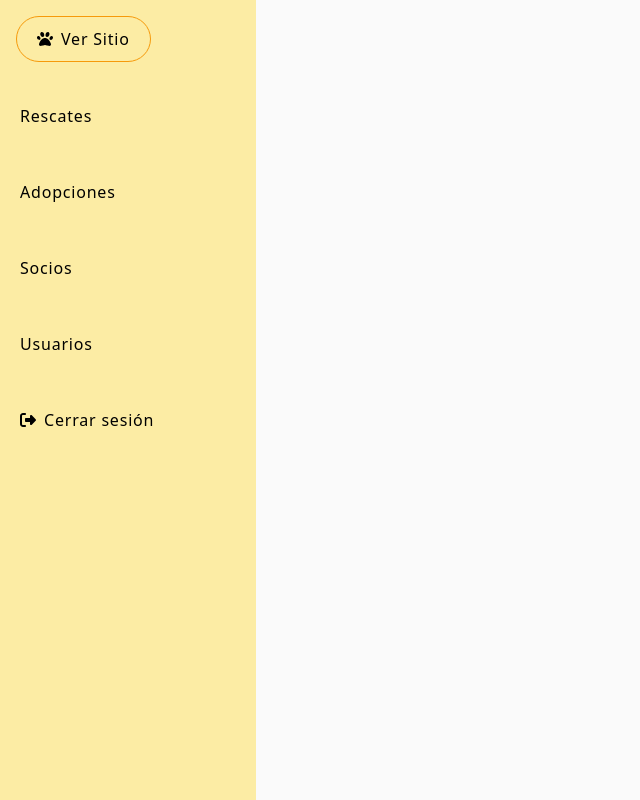
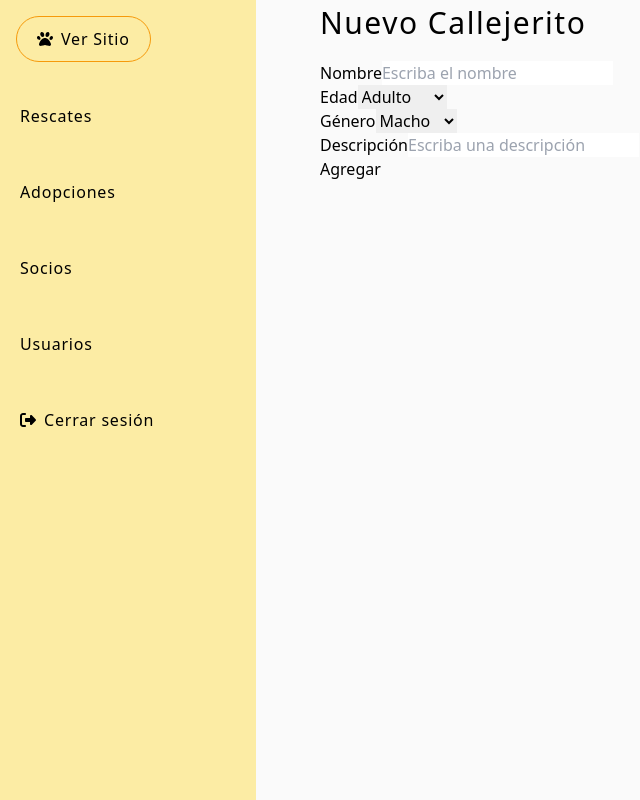
Before and after one commit to KariRomero/fundacionCallejeritos, a React (Vite) app in the folder client/: page /admin/rescates/create in a window 1280 px wide. Shown: the whole page, without its empty margins (0-640 px from the left). Built offline with nearby package versions, Linux system fonts and the light colour scheme.

Commit message:
SideBar: cambio de estilos, correccion en actions, sweet alert implementado, formulario de creacion de casos

```diff
--- a/client/package.json
+++ b/client/package.json
@@ -21,7 +21,8 @@
     "react": "^18.2.0",
     "react-dom": "^18.2.0",
     "react-redux": "^9.1.2",
-    "react-router-dom": "^6.23.1"
+    "react-router-dom": "^6.23.1",
+    "sweetalert2": "^11.12.2"
   },
   "devDependencies": {
     "@types/react": "^18.2.66",
--- a/client/src/components/Footter/Footter.jsx
+++ b/client/src/components/Footter/Footter.jsx
@@ -26,6 +26,9 @@ const Footter = ()=>{
                 <Link to=''>
                     <p className="text-base font-normal tracking-wide my-2 hover:text-secondary">Quiero colaborar</p>
                 </Link>
+                <Link to='/admin'>
+                    <p className="text-base font-normal tracking-wide my-2 hover:text-secondary">Administrador</p>
+                </Link>
                 <p className="text-base font-normal tracking-wide my-2 hover:text-secondary">E-mail: fundacion@fundacion.com</p>
                 <a href='https://www.instagram.com/fundacion.callejeritos/' target='_blank' className="hover:text-secondary">
                     Encontranos en Instagram<FontAwesomeIcon icon={faInstagram} size="xl" className=' ml-2' />
--- a/client/src/redux/rescues/rescuesSlice.js
+++ b/client/src/redux/rescues/rescuesSlice.js
@@ -4,7 +4,8 @@ export const rescuesSlice = createSlice({
     name: 'rescues',
     initialState: {
         rescues: [],
-        detail: {}
+        detail: {},
+        status: 'idle',
     },
     reducers: {
         getAllRescues: (state, action) => {
@@ -13,15 +14,28 @@ export const rescuesSlice = createSlice({
         getRescuesById: (state, action) => {
             state.detail = action.payload;
         },
+        postRescues:(state,action)=>{
+            state.rescues = action.payload
+        },
         updateRescueById: (state,action)=>{
             state.detail = action.payload
         },
-        deleteRescueById: (state,action)=>{
-            state.rescues = action.payload
-        }
+        // deleteRescueById: (state,action)=>{
+        //     state.rescues = action.payload
+        // }
+        deleteRescueSuccess(state, action) {
+            const deletedId = action.payload;
+            state.rescues = state.rescues.filter(resc => resc.id !== deletedId);
+            state.status = 'succeeded';
+            state.error = null;
+        },
+        deleteRescueFailure(state, action) {
+            state.status = 'failed';
+            state.error = action.payload;
+        },
     }
 });
 
-export const { getAllRescues, getRescuesById, updateRescueById, deleteRescueById } = rescuesSlice.actions;
+export const { getAllRescues, getRescuesById, updateRescueById, postRescues, deleteRescueSuccess, deleteRescueFailure  } = rescuesSlice.actions;
 
 export default rescuesSlice.reducer;
--- a/client/src/views/Dashboard/AdoptionsDashboard/AdoptionsDashboard.jsx
+++ b/client/src/views/Dashboard/AdoptionsDashboard/AdoptionsDashboard.jsx
@@ -1,13 +1,13 @@
 import { FontAwesomeIcon } from '@fortawesome/react-fontawesome';
+import Swal from 'sweetalert2';
 import { faPlus, faPenToSquare, faTrash } from '@fortawesome/free-solid-svg-icons';
 import { useDispatch, useSelector } from 'react-redux';
 import { useEffect } from 'react';
-import { Link, useNavigate } from 'react-router-dom';
+import { Link } from 'react-router-dom';
 import { getAdoptions, deleteAdoptionById } from '../../../redux/adoptions/adoptionsActions';
 
 const AdoptionsDashboard = () => {
     const dispatch = useDispatch();
-    const navigate = useNavigate();
     const { adoptions } = useSelector(state => state.adoptions);
 
     useEffect(() => {
@@ -15,8 +15,25 @@ const AdoptionsDashboard = () => {
     }, [dispatch]);
 
     const handleClick = (id) => {
-        dispatch(deleteAdoptionById(id))
-    }
+        Swal.fire({
+          title: "Are you sure?",
+          text: "You won't be able to revert this!",
+          icon: "warning",
+          showCancelButton: true,
+          confirmButtonColor: "#3085d6",
+          cancelButtonColor: "#d33",
+          confirmButtonText: "Yes, delete it!"
+        }).then((result) => {
+          if (result.isConfirmed) {
+            Swal.fire({
+              title: "Deleted!",
+              text: "Your file has been deleted.",
+              icon: "success"
+            });
+            dispatch(deleteAdoptionById(id));
+          }
+        });
+      }
 
     return (
         <section className="flex justify-center sm:ml-64">
--- a/client/src/views/Dashboard/Dashboard.jsx
+++ b/client/src/views/Dashboard/Dashboard.jsx
@@ -1,5 +1,3 @@
-import SideBar from "../../components/Dashboard/SideBar";
-
 const Dashboard = ()=>{
     return(
         <section>
--- a/client/src/views/Dashboard/RescuesDashboard/RescuesCreateForm.jsx
+++ b/client/src/views/Dashboard/RescuesDashboard/RescuesCreateForm.jsx
@@ -1,9 +1,114 @@
-const RescuesCreateForm = ()=>{
-    return(
-        <form>
-            <h1>Form</h1>
+import { useState } from "react";
+import { useDispatch, useSelector } from "react-redux";
+import { useNavigate } from "react-router-dom";
+import { createRescues } from "../../../redux/rescues/rescuesActions";
 
-        </form>
+const RescuesCreateForm = () => {
+    const dispatch = useDispatch();
+    const navigate = useNavigate();
+    const { rescues } = useSelector(state => state.rescues);
+
+    const [form, setForm] = useState({
+        name: '',
+        gender: 'macho',
+        age: 'adulto',
+        description: '',
+        image: []
+    });
+
+    const handleChange = (e) => {
+        const { name, value, type, checked } = e.target;
+        setForm({
+            ...form,
+            [name]: type === 'checkbox' ? checked : value,
+        });
+    };
+
+    const handleSubmit = (e) => {
+        e.preventDefault();
+        const exist = rescues.find(a => a.name === form.name);
+        if (exist) {
+            alert('Ese Callejerito ya existe');
+        } else {
+            dispatch(createRescues(form));
+            setForm({
+                name: '',
+                gender: 'macho',
+                age: 'adulto',
+                description: '',
+                image: []
+            });
+            alert('Callejerito agregado');
+        }
+        navigate('/admin/rescates');
+    };
+    return (
+        <section className="flex justify-center sm:ml-64">
+            <div className="w-full max-w-4xl">
+                <h1 className="title">Nuevo Callejerito</h1>
+                <form onSubmit={handleSubmit}>
+                    <div>
+                        <label>Nombre</label>
+                        <input
+                            placeholder='Escriba el nombre'
+                            type="text"
+                            value={form.name}
+                            name='name'
+                            onChange={handleChange}
+                        />
+                    </div>
+
+                    <div>
+                        <label>Edad</label>
+                        <select
+                            value={form.age}
+                            name='age'
+                            onChange={handleChange}
+                        >
+                            <option value="cachorro">Cachorro</option>
+                            <option value="adulto">Adulto</option>
+                            <option value="anciano">Anciano</option>
+                        </select>
+
+                    </div>
+
+                    <div>
+                        <label>Género</label>
+                        <select
+                            value={form.gender}
+                            name='gender'
+                            onChange={handleChange}
+                        >
+                            <option value="macho">Macho</option>
+                            <option value="hembra">Hembra</option>
+                        </select>
+                    </div>
+
+                    <div>
+                        <label>Descripción</label>
+                        <input
+                            placeholder='Escriba una descripción'
+                            type="text"
+                            value={form.description}
+                            name='description'
+                            onChange={handleChange}
+                        />
+                    </div>
+
+                    {/* <div>
+                        <label>Imagenes</label>
+                        <input
+                        placeholder='escriba el nombre'
+                        type="text"
+                        value={form.name}
+                        name='name'
+                        />
+                    </div> */}
+
+                    <button type="submit">Agregar</button>
+                </form>
+            </div>
+        </section>
     )
 };
 
--- a/client/src/views/Dashboard/RescuesDashboard/RescuesDashboard.jsx
+++ b/client/src/views/Dashboard/RescuesDashboard/RescuesDashboard.jsx
@@ -3,7 +3,7 @@ import { faPlus, faPenToSquare, faTrash } from '@fortawesome/free-solid-svg-icon
 import { useDispatch, useSelector } from 'react-redux';
 import { useEffect } from 'react';
 import { Link } from 'react-router-dom';
-import { getRescues, deleteById } from '../../../redux/rescues/rescuesActions';
+import { getRescues, deleteRescueById } from '../../../redux/rescues/rescuesActions';
 
 const RescuesDashboard = () => {
     const dispatch = useDispatch();
@@ -14,7 +14,7 @@ const RescuesDashboard = () => {
     }, [dispatch]);
 
     const handleClick = (id) => {
-        dispatch(deleteById(id))
+        dispatch(deleteRescueById(id))
     }
 
     return (
@@ -35,7 +35,7 @@ const RescuesDashboard = () => {
                     </Link>
                 </div>
                 <ul className="w-full">
-                    {rescues && rescues.map((resc) => (
+                    {Array.isArray(rescues) && rescues.map((resc) => (
                         <li key={resc.id} className="flex justify-between border border-l-0 border-r-0 border-t-secondary border-b-secondary p-4 hover:bg-secondary">
                             <h2 className="paragraph">{resc.name}</h2>
                             <div>
```
Also changed, not shown: client/src/components/Dashboard/SideBar.jsx (+33 -32 lines), client/src/redux/rescues/rescuesActions.js (+24 -6 lines), 1 other file (tests, documents, lock files or other folders).
